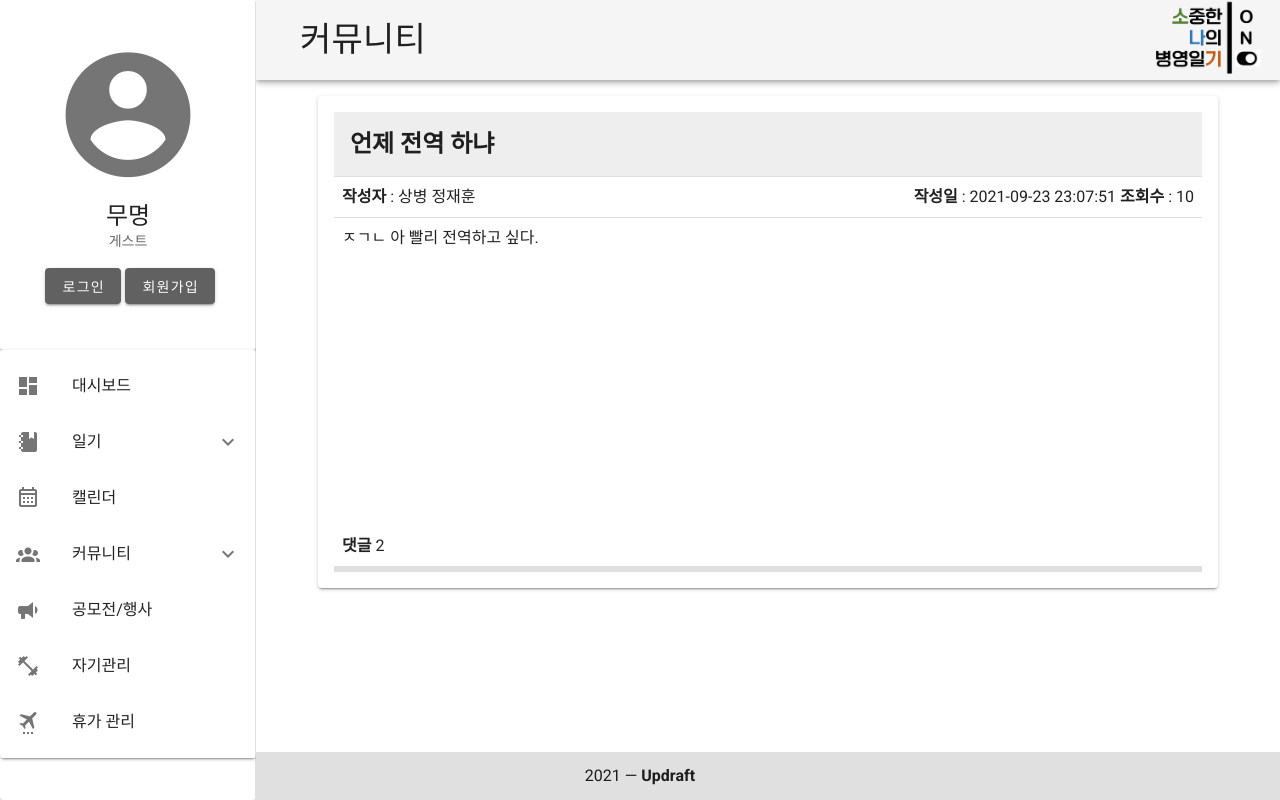
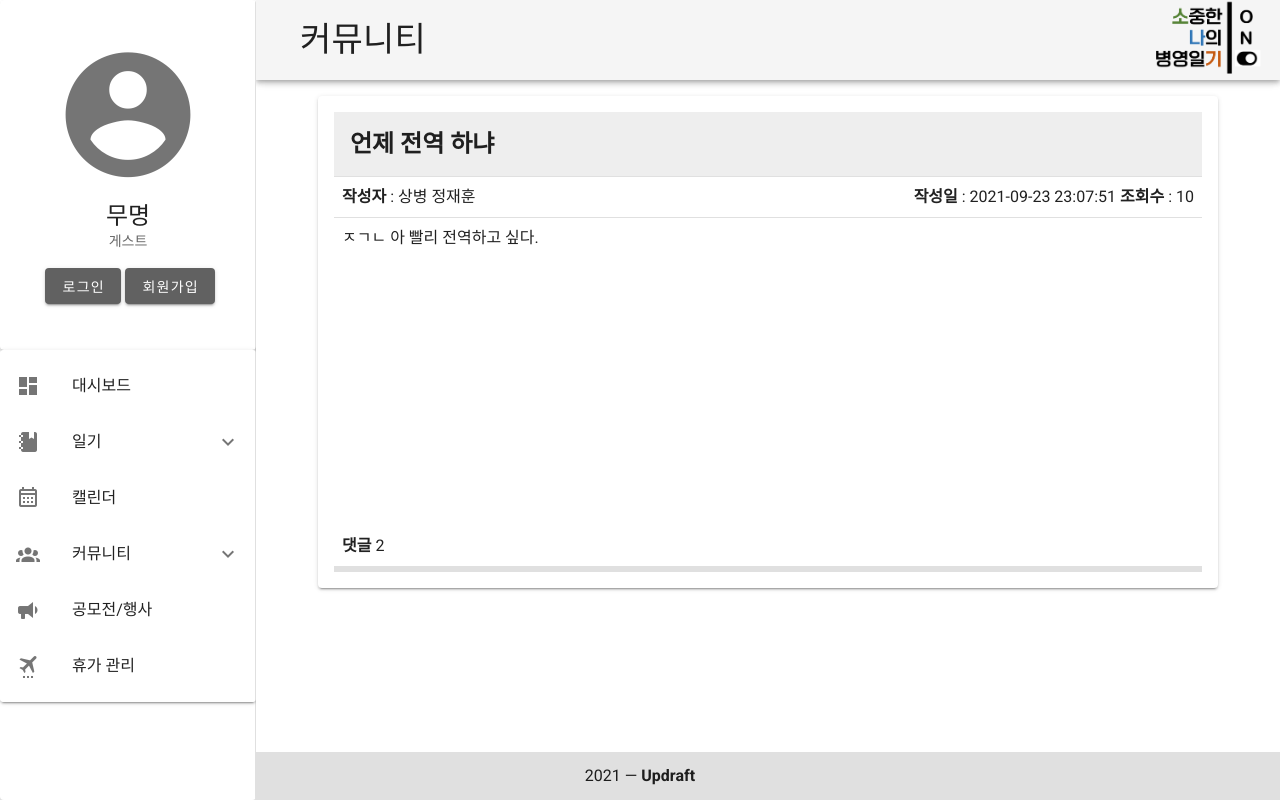
Before and after one commit to osamhack2021/WEB_SONAGI-ON_updraft, a Vue app in the folder frontend/: page /post in a window 1280 px wide. Built offline with nearby package versions, Linux system fonts and the light colour scheme; a web font is replaced by a local one; what vue-simple-alert would draw is missing.

Commit message:
remove self care tab

```diff
--- a/frontend/src/components/Category.vue
+++ b/frontend/src/components/Category.vue
@@ -68,12 +68,6 @@
             </v-list-item-icon>
             <v-list-item-title>공모전/행사</v-list-item-title>
          </v-list-item>
-         <v-list-item link to="self-care">
-            <v-list-item-icon>
-               <v-icon>mdi-dumbbell</v-icon>
-            </v-list-item-icon>
-            <v-list-item-title>자기관리</v-list-item-title>
-         </v-list-item>
          <v-list-item link to="vacation">
             <v-list-item-icon>
                <v-icon>mdi-airplane-settings</v-icon>
```
